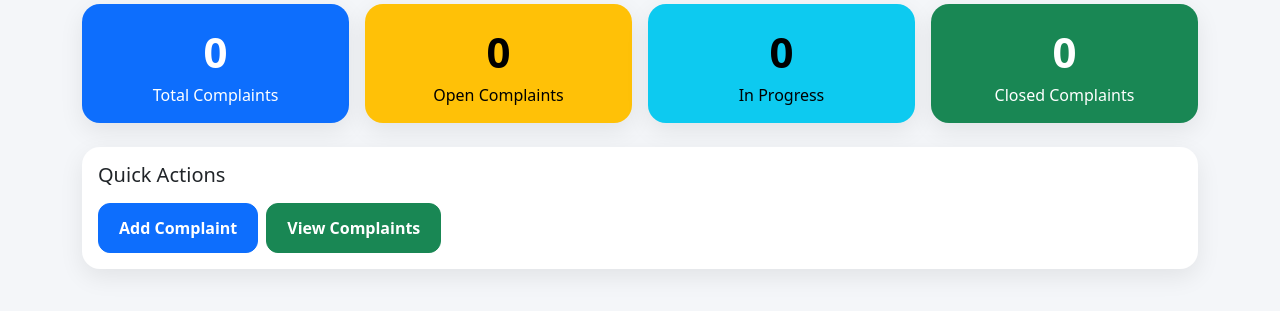
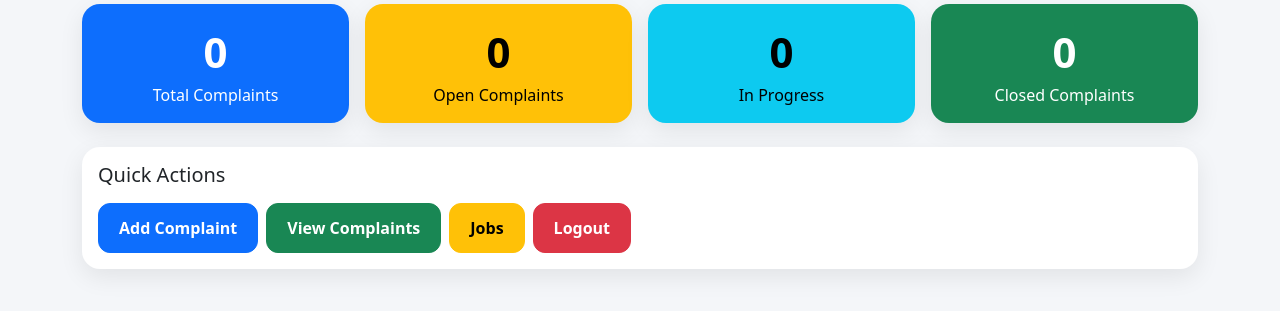
Before and after one commit to localgrowdigital-tech/gsn-complaints, a PHP site: page /dashboard.php in a window 1280 px wide. Shown: the part 166-477 px from the top of the page. Run offline with PHP 8.4, Linux system fonts and the light colour scheme; the visitor is signed in with stand-in values (Sample User, id 1); data that the repository does not hold is empty.

Commit message:
Add jobs button

```diff
--- a/dashboard.php
+++ b/dashboard.php
@@ -109,6 +109,14 @@ $progress = mysqli_fetch_assoc(mysqli_query($conn, "SELECT COUNT(*) AS total FRO
             <div class="d-grid gap-2 d-md-flex">
                 <a href="add-complaint.php" class="btn btn-primary action-btn">Add Complaint</a>
                 <a href="view-complaints.php" class="btn btn-success action-btn">View Complaints</a>
+                <a href="jobs.php" class="btn btn-warning action-btn">
+                   Jobs
+                </a>
+
+                <a href="logout.php" class="btn btn-danger action-btn">
+                   Logout
+                </a>
+
             </div>
         </div>
     </div>
```
